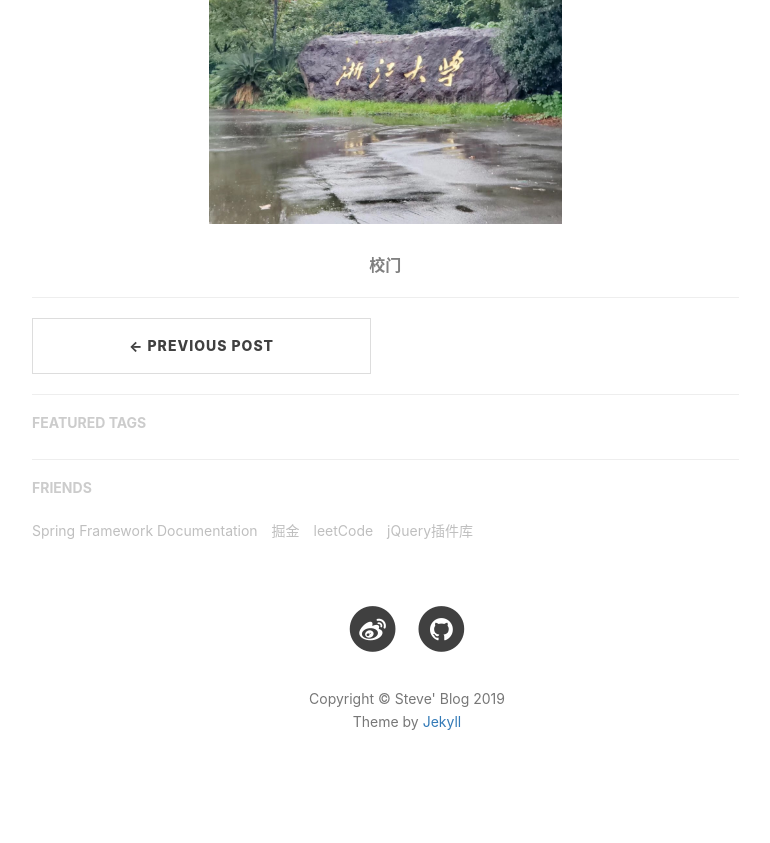
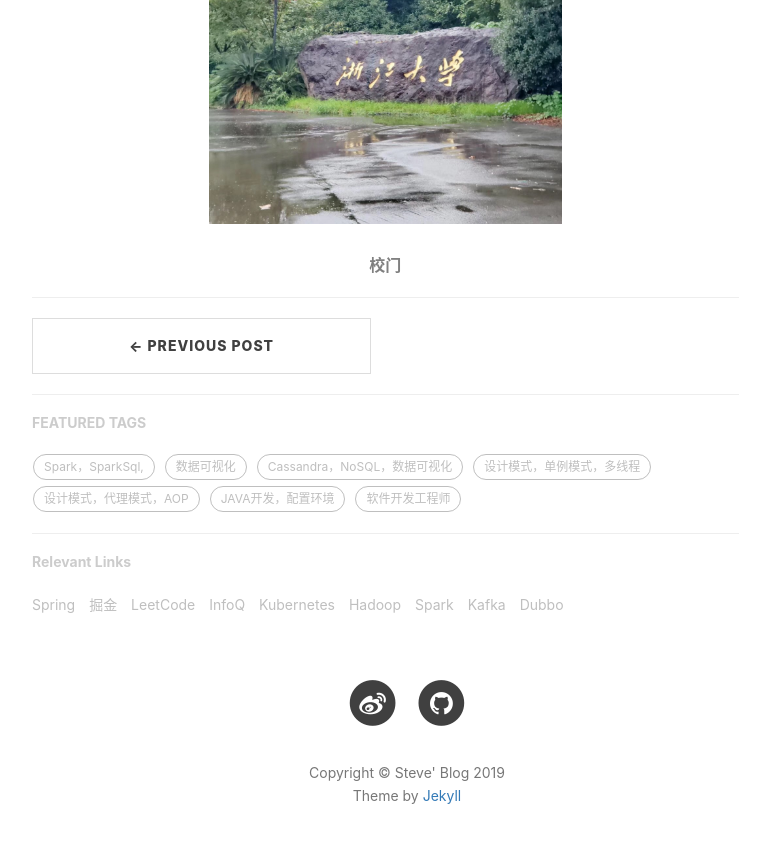
Before and after one commit to SteveRao/steverao.github.io, a Jekyll site: the page built from _posts/2019-09-04-Intern-memories.md, in a window 1280 px wide and 900 px high, scrolled down 2852 px. Shown: the top 843 px of the window, without its empty margins (233-1003 px from the left). Built offline with Jekyll 4.4.1, drawn with Linux system fonts in a browser that asks for light colours; nearby versions of some CDN libraries; comment, search, counter and statistics services are not loaded.

Commit message:
博客结构修改

```diff
--- a/_config.yml
+++ b/_config.yml
@@ -3,8 +3,8 @@ title: Steve' Blog
 SEOTitle: 饶子昊的博客 | SteveRao Blog
 header-img: img/home-bg.jpg
 email: zihaorao@126.com
-description: "饶子昊，Web & ，Software Engineer，Java| 这里是 @Steve饶子昊 的个人博客，与你一起发现更大的世界。"
-keyword: "Steve, @Steve饶子昊,@ZihaoRao 饶子昊的博客, SteveRao Blog, 饶子昊, 博客, 个人网站, 互联网, Java, Spring, 后端, Java程序员"
+description: "饶子昊，Web & ，Software Engineer| 这里是 @Steve饶子昊 的个人博客，与你一起发现更大的世界。"
+keyword: "Steve, @Steve饶子昊,@ZihaoRao 饶子昊的博客, SteveRao Blog, 饶子昊, 博客, 个人网站, 互联网, Java, 大数据，分布式，云原生， 后端, Java开发者"
 url: "https://steverao.github.io "              # your host, for absolute URL
 baseurl: ""                             # for example, '/blog' if your blog hosted on 'host/blog'
 
@@ -18,7 +18,7 @@ weibo_username:     1099171504@qq.com
 github_username:    steverao
 #twitter_username:
 #facebook_username:
-#linkedin_username:  firstname-lastname-idxxxx
+linkedin_username:  /子昊-饶-9331a1175
 
 
 
@@ -85,7 +85,7 @@ sidebar-avatar: /img/avatar-steve-ny.jpg      # use absolute URL, seeing it's us
 
 # Featured Tags
 featured-tags: true                     # whether or not using Feature-Tags
-featured-condition-size: 1              # A tag will be featured if the size of it is more than this condition value
+featured-condition-size: 0              # A tag will be featured if the size of it is more than this condition value
 
 
 
@@ -100,19 +100,34 @@ page-mathjax: false
 
 
 
-# Friends
+# Relevant links
 friends: [
     {
-        title: "Spring Framework Documentation",
-        href: "https://docs.spring.io/spring/docs/current/spring-framework-reference/"
+        title: "Spring",
+        href: "https://github.com/spring-projects/spring-framework"
     },{
         title: "掘金",
         href: "https://juejin.im/welcome"
     },{
-        title: "leetCode",
+        title: "LeetCode",
         href: "https://leetcode-cn.com/"
     },{
-        title: "jQuery插件库",
-        href: "http://www.jq22.com/"
+        title: "InfoQ",
+        href: "http://www.infoq.cn/"
+    },{
+        title: "Kubernetes",
+        href: "https://github.com/kubernetes/kubernetes"
+    },{
+        title: "Hadoop",
+        href: "https://github.com/apache/hadoop"
+    },{
+        title: "Spark",
+        href: "https://github.com/apache/spark"
+    },{
+        title: "Kafka",
+        href: "https://github.com/apache/kafka"
+    },{
+        title: "Dubbo",
+        href: "https://github.com/apache/dubbo"
     }
 ]
--- /dev/null
+++ b/_includes/relevant-links.html
@@ -0,0 +1,9 @@
+{% if site.friends %}
+<hr>
+<h5>Relevant Links</h5>
+<ul class="list-inline">
+    {% for link in site.friends %}
+    <li><a href="{{link.href}}">{{link.title}}</a></li>
+    {% endfor %}
+</ul>
+{% endif %}
--- a/_layouts/post.html
+++ b/_layouts/post.html
@@ -53,7 +53,6 @@ layout: default
 
                 {% if site.duoshuo_share && site.duoshuo_username %}
                 <!-- 多说 Share start -->
-                </style>
                 <div class="ds-share"
                     style="text-align: right"
                     data-thread-key="{{page.id}}"
@@ -136,16 +135,8 @@ layout: default
                 </section>
                 {% endif %}
 
-                <!-- Friends Blog -->
-                {% if site.friends %}
-                <hr>
-                <h5>FRIENDS</h5>
-                <ul class="list-inline">
-                    {% for friend in site.friends %}
-                        <li><a href="{{friend.href}}">{{friend.title}}</a></li>
-                    {% endfor %}
-                </ul>
-                {% endif %}
+                <!-- Relevant Links -->
+                {% include relevant-links.html %}
             </div>
         </div>
     </div>
```
Also changed, not shown: _includes/featured-tags.html (added, +28 -0 lines), _layouts/keynote.html (+3 -26 lines).
